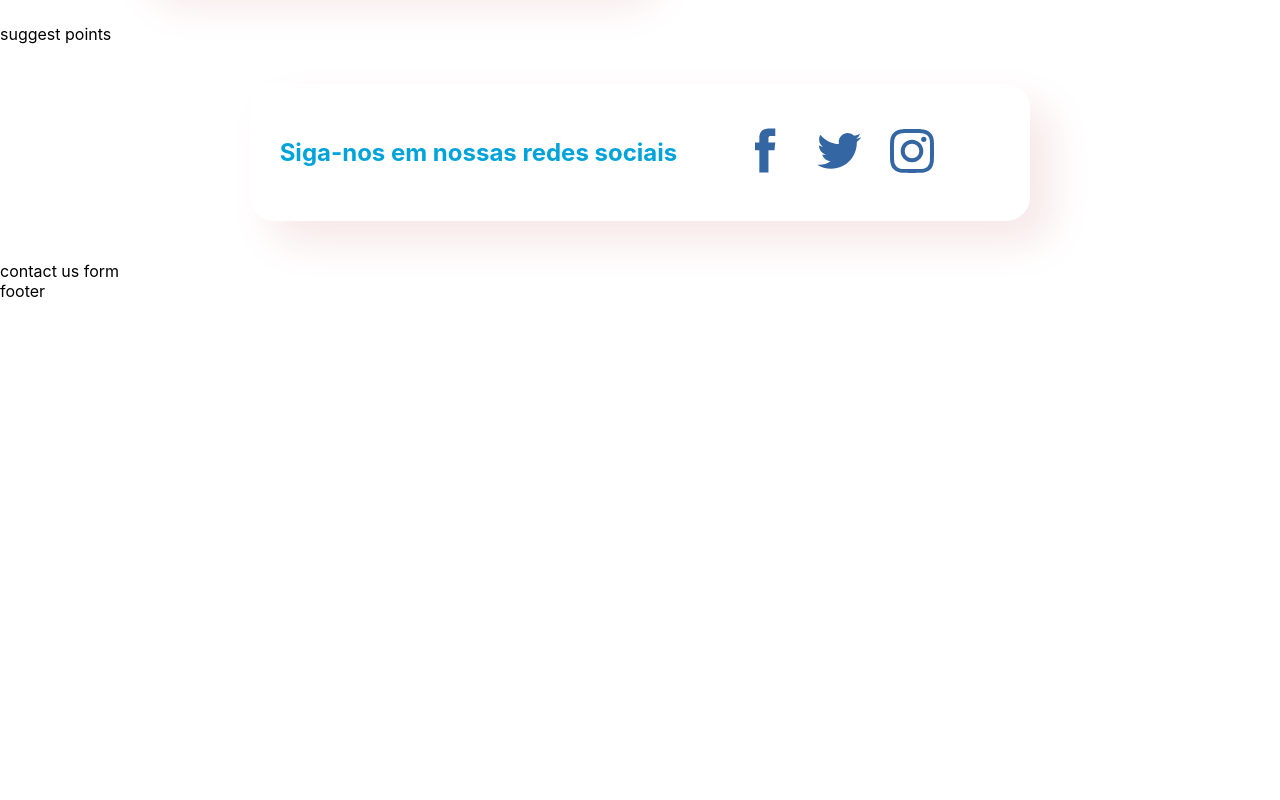
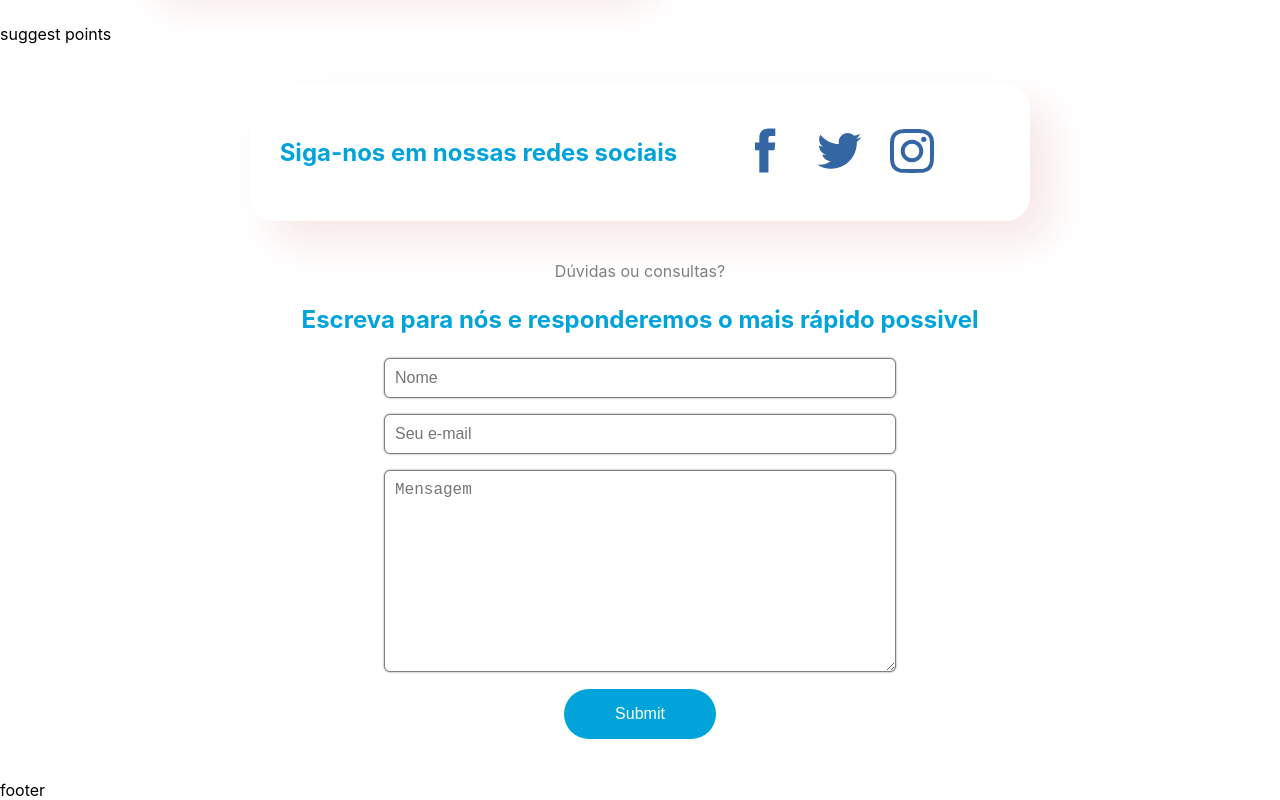
Before and after one commit to manugarcal/awto-landing-page-bra, a React (Create React App) app: page / in a window 1280 px wide. Shown: the part 2076-2876 px from the top of the page. Before the commit the page ends 2377 px from the top, so only its background shows below. Built offline with nearby package versions, Linux system fonts and the light colour scheme.

Commit message:
[add/update] contact us form component created and styled

```diff
--- a/src/App.css
+++ b/src/App.css
@@ -14,6 +14,32 @@
 }
 .secondaryText{
   color: var(--secondary-color);
+}
+.formControl {
+  margin-bottom: 1rem;
+  padding: 10px;
+     font-size: 16px;
+     border-width: 0.5px;
+     border-color: var(--secondary-color);
+     background-color: #FFFFFF;
+     color: #000000;
+     border-style: solid;
+     border-radius: 6px;
+     box-shadow: 0px 0px 2px var(--secondary-color);
+}
+.formControl:focus {
+  outline: none;
+}
+.btn {
+  border-radius:28px;
+	border:1px solid;
+	display:inline-block;
+	cursor:pointer;
+	color:#ffffff;
+	font-family:Arial;
+	font-size:16px;
+	padding:16px 31px;
+	text-decoration:none;
 }
 
 /* -----------navbar || header Styles----------- */
@@ -180,7 +206,24 @@ grid-row-gap: 20px;
   margin: auto 1vw;
 }
 /* -----------contac us form Styles----------- */
-
+.contactFormContainer{
+  margin: 5vh 10vw;
+}
+.contactFormTitle{
+  margin: auto;
+  text-align: center;
+}
+.contactForm{
+  display: flex;
+  flex-direction: column;
+  margin: auto;
+  width: 50%;
+}
+.submitContactForm{
+  background-color: var(--primary-color);
+  width: 30%;
+  justify-content: center;
+}
 /* -----------footer Styles----------- */
 
 
--- a/src/components/ContactUsForm.jsx
+++ b/src/components/ContactUsForm.jsx
@@ -2,9 +2,23 @@ import React from 'react'
 
 const ContactUsForm = () => {
     return (
-        <div>
-            contact us form
+        <section className="contactFormContainer">
+        <div className="contactFormTitle">
+        <p className="secondaryText">Dúvidas ou consultas?</p>
+        <h3 className="primaryTitle">Escreva para nós e responderemos o mais rápido possivel</h3>
+        <form>
+        <div className="contactForm">
+        <input className="formControl" type="text" placeHolder="Nome" />
+        <input className="formControl" type="email" placeHolder="Seu e-mail" />
+        <textarea className="formControl" name="" id="" cols="30" rows="10" placeHolder="Mensagem"></textarea>
+        <div className="btnContainer">
+        <input className="btn submitContactForm"type="submit" />
         </div>
+        </div>
+        </form>
+        </div>
+
+        </section>
     )
 }
 export default ContactUsForm;
```
